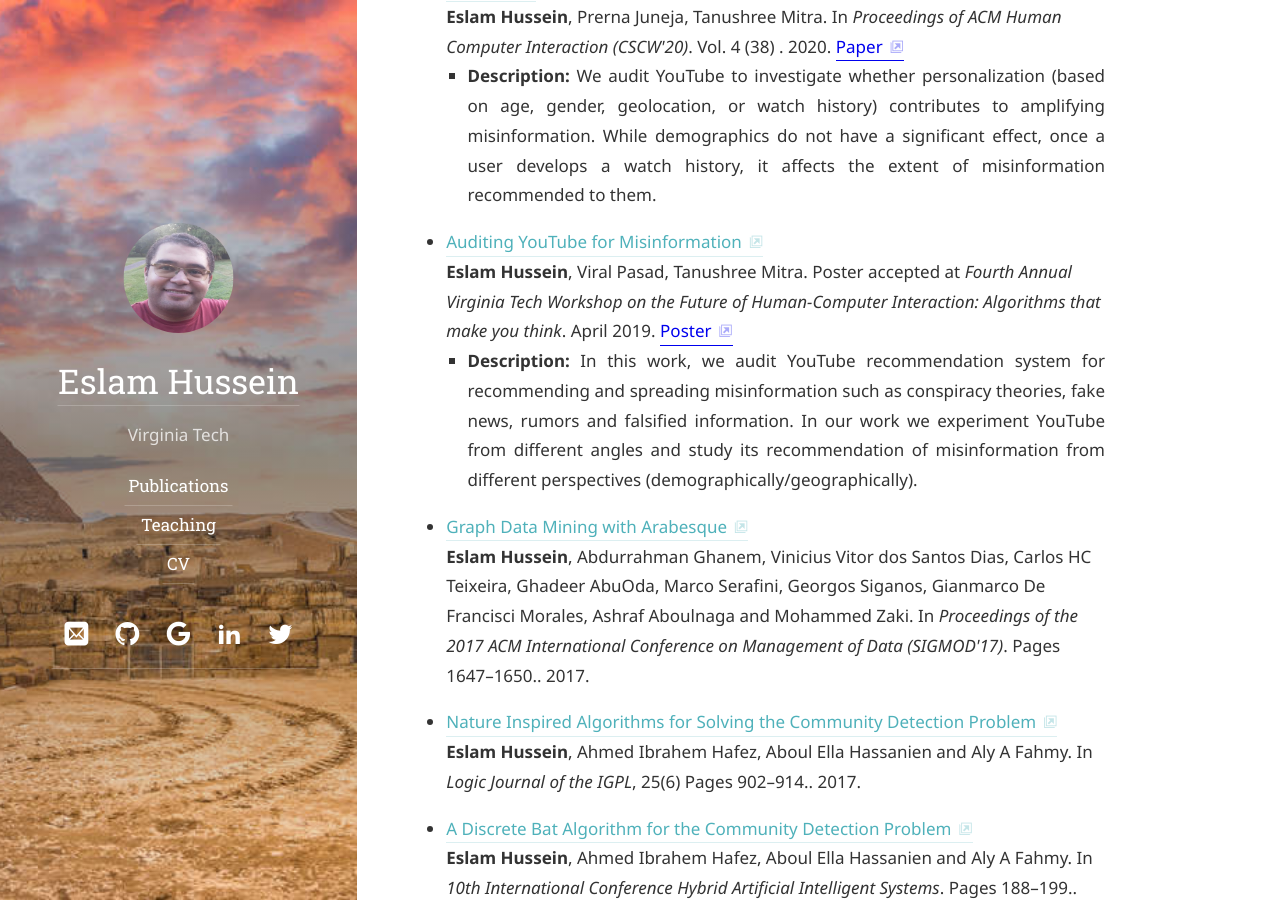
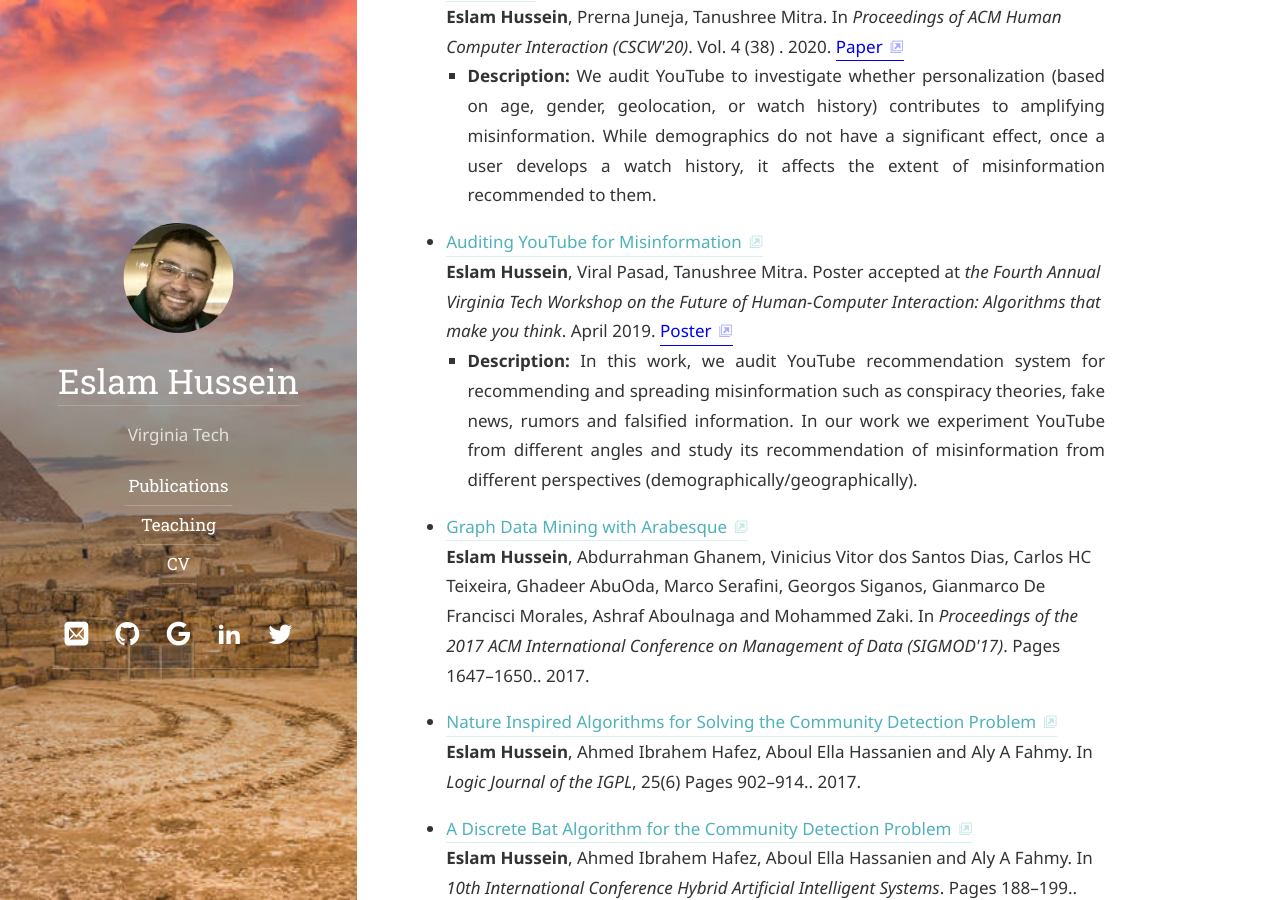
Before and after one commit to EslamAli86/eslamali86.github.io, a Jekyll site: the page built from publications.md, in a window 1280 px wide and 900 px high, scrolled down 583 px. Built offline with Jekyll 4.4.1, drawn with Linux system fonts in a browser that asks for light colours; some web fonts are replaced.

Commit message:
Updating personal photo

```diff
--- a/_data/papers.yml
+++ b/_data/papers.yml
@@ -35,7 +35,7 @@ papers:
     year: April 2019
     title: "Auditing YouTube for Misinformation"
     authors: "<b>Eslam Hussein</b>, Viral Pasad, Tanushree Mitra"
-    booktitle: "Fourth Annual Virginia Tech Workshop on the Future of Human-Computer Interaction: Algorithms that make you think"
+    booktitle: "the Fourth Annual Virginia Tech Workshop on the Future of Human-Computer Interaction: Algorithms that make you think"
     doc-url: https://wordpress.cs.vt.edu/algorithmsworkshop/graduate-student-posters/
     venue: workshop
 
```
Also changed, not shown: assets/img/me (another copy).jpg (added), assets/img/me (copy).jpg (added), assets/img/me.jpg.
